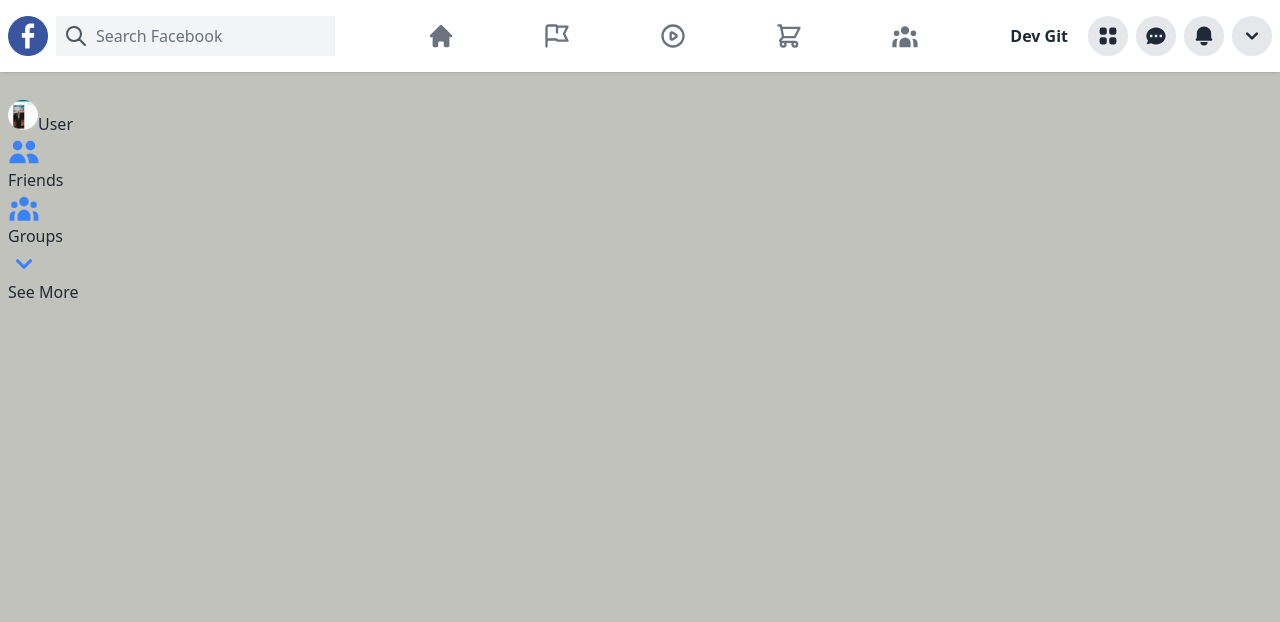
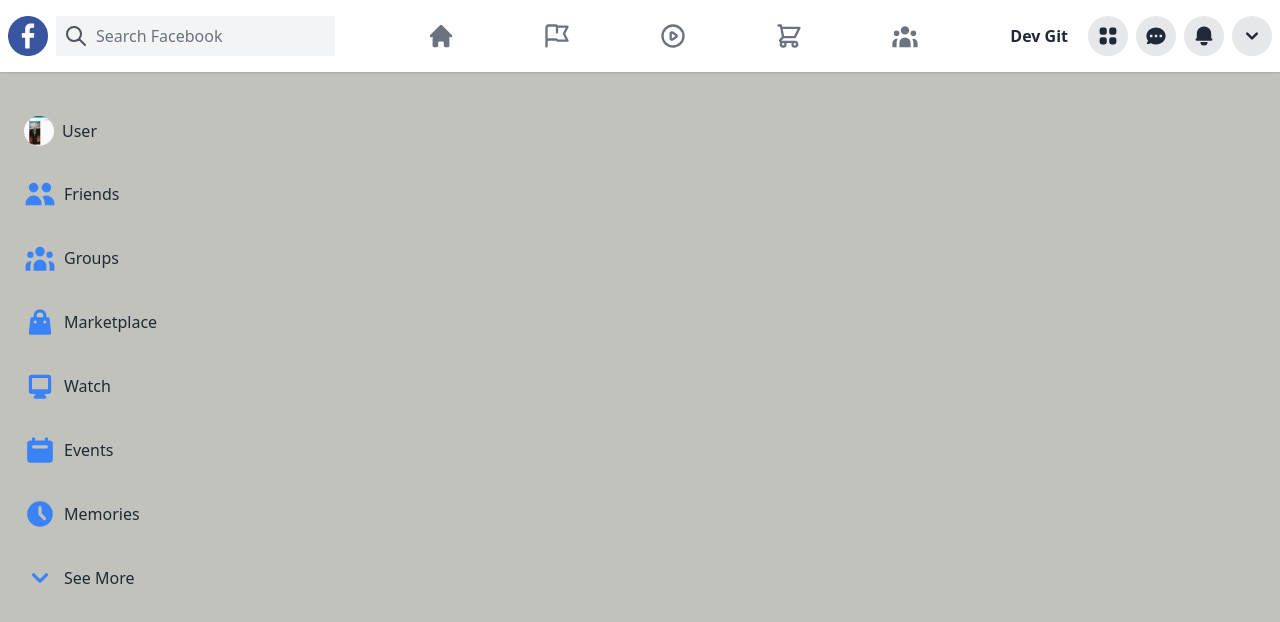
Before and after one commit to Developer-Gitonga/Facebuk, a Next.js app: page / in a window 1280 px wide. Shown: the top 622 px of the page. Built offline with nearby package versions, Linux system fonts and the light colour scheme.

Commit message:
ch: feat

```diff
--- a/components/Sidebar.js
+++ b/components/Sidebar.js
@@ -8,7 +8,11 @@
   UserGroupIcon,
   UsersIcon,
   ViewGridIcon,
-} from "@heroicons/react/solid"
+  CalendarIcon,
+  ClockIcon,
+  ShoppingBagIcon,
+  DesktopComputerIcon,
+} from "@heroicons/react/solid";
 import {
   FlagIcon,
   PlayIcon,
@@ -24,10 +28,10 @@
           <SidebarRow src={UserPic} title="User"/>
       <SidebarRow Icon={UsersIcon} title="Friends" />
       <SidebarRow Icon={UserGroupIcon} title="Groups" />
-      {/* <SidebarRow Icon={ShoppingBagIcon} title="Marketplace" />
+      <SidebarRow Icon={ShoppingBagIcon} title="Marketplace" />
       <SidebarRow Icon={DesktopComputerIcon} title="Watch" />
       <SidebarRow Icon={CalendarIcon} title="Events" />
-      <SidebarRow Icon={ClockIcon} title="Memories" /> */}
+      <SidebarRow Icon={ClockIcon} title="Memories" />
       <SidebarRow Icon={ChevronDownIcon} title="See More" />
     </div>
   );
--- a/components/SidebarRow.js
+++ b/components/SidebarRow.js
@@ -3,7 +3,7 @@
 
 function SidebarRow({ src, Icon, title }) {
   return (
-      <div>
+      <div className='flex items-center p-4 space-x-2 cursor-pointer hover:bg-gray-200 rounded-xl'>
           {src && (
               <Image
                   className="rounded-full"
```
Also changed, not shown: components/Feed.js (added).
